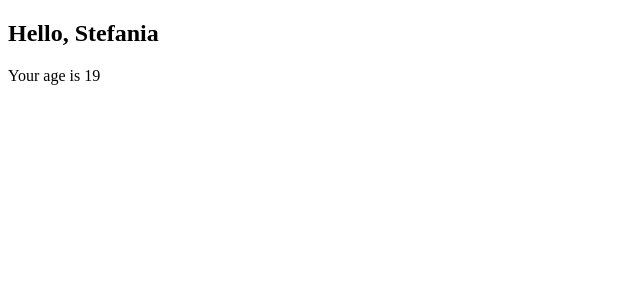
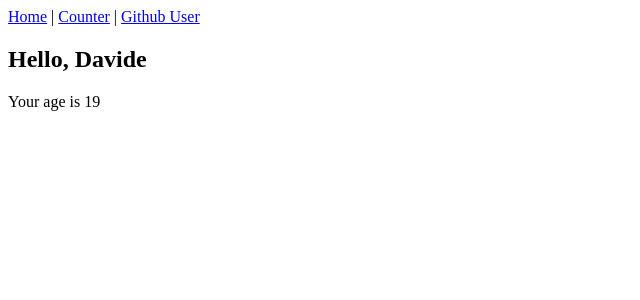
Before and after one commit to DavidePuziello/react-exercises, a React (Create React App) app: page / in a window 1280 px wide. Shown: the top 300 px of the page, without its empty margins (0-640 px from the left). Built offline with nearby package versions, Linux system fonts and the light colour scheme.

Commit message:
Feat: Exercise Update

```diff
--- a/src/App.js
+++ b/src/App.js
@@ -1,16 +1,16 @@
 import React from "react";
-import { Route, Routes } from "react-router-dom";
+import { Link, Route, Routes } from "react-router-dom";
 import { Welcome } from "./Welcome"
 import { Counter } from "./Counter"
 import { ShowGithubUser } from "./ShowGithubUser";
 
 export function App() {
     return <div>
+        <Link to="/">Home</Link> | <Link to="/counter">Counter</Link> | <Link to="/DavidePuziello">Github User</Link>
         <Routes>
-            <Route path="/" element={<Welcome name="Stefania" />} />
+            <Route path="/" element={<Welcome />} />
             <Route path="/counter" element={<Counter />} />
-            <Route path=":username" element={<ShowGithubUser />}>
-            </Route>
+            <Route path=":username" element={<ShowGithubUser />} />
         </Routes>
     </div>
 }
```
